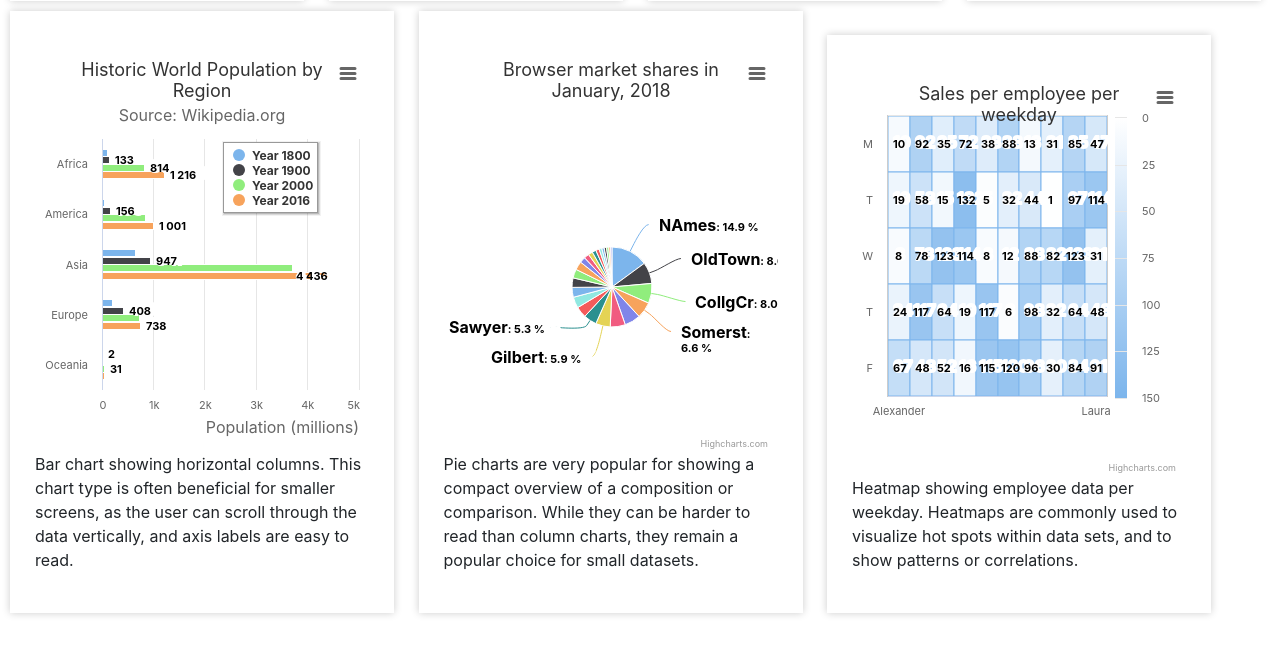
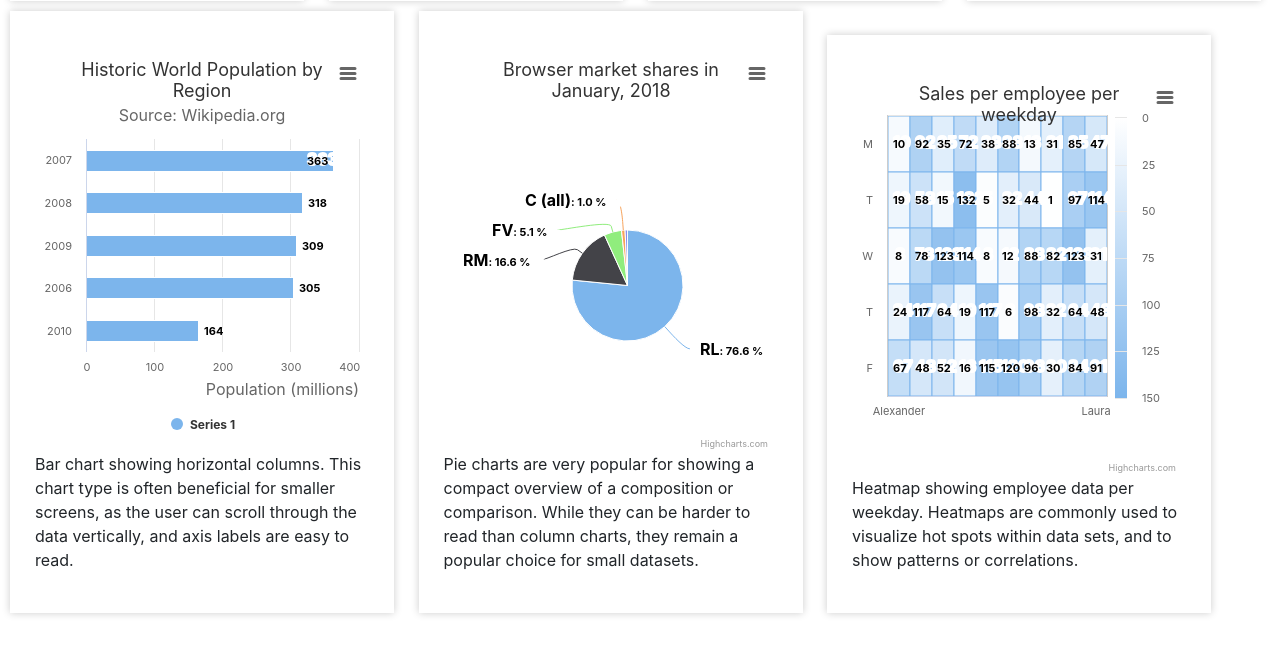
Before and after one commit to alimisumanth/House_Price_Prediction, a Django app: page /charts/ in a window 1280 px wide. Shown: the part 345-998 px from the top of the page. Run offline with Django 3.2, Linux system fonts and the light colour scheme; a user stored in the database is signed in; data comes from the database, SQL or seed files in the repository; both versions use the stored data as it was after the commit; some libraries are stand-ins or nearby versions.

Commit message:
FileUpdate

```diff
--- a/Logs.txt
+++ b/Logs.txt
@@ -1 +1,7 @@
 2021-08-05/14:20:54		Logout successfull
+2021-08-08/20:20:08		Table Created successfully
+2021-08-08/20:24:09		Table Created successfully
+2021-08-08/21:42:10		Table Created successfully
+2021-08-08/21:47:09		Table Created successfully
+2021-08-08/21:49:43		Table Created successfully
+2021-08-08/21:51:17		Table Created successfully
--- a/pr1/static/js/charts.js
+++ b/pr1/static/js/charts.js
@@ -97,68 +97,3 @@ Highcharts.chart('container', {
     }
 
 });
-Highcharts.chart('container1', {
-  chart: {
-    type: 'bar'
-  },
-  title: {
-    text: 'Historic World Population by Region'
-  },
-  subtitle: {
-    text: 'Source: <a href="https://en.wikipedia.org/wiki/World_population">Wikipedia.org</a>'
-  },
-  xAxis: {
-    categories: ['Africa', 'America', 'Asia', 'Europe', 'Oceania'],
-    title: {
-      text: null
-    }
-  },
-  yAxis: {
-    min: 0,
-    title: {
-      text: 'Population (millions)',
-      align: 'high'
-    },
-    labels: {
-      overflow: 'justify'
-    }
-  },
-  tooltip: {
-    valueSuffix: ' millions'
-  },
-  plotOptions: {
-    bar: {
-      dataLabels: {
-        enabled: true
-      }
-    }
-  },
-  legend: {
-    layout: 'vertical',
-    align: 'right',
-    verticalAlign: 'top',
-    x: -40,
-    y: 80,
-    floating: true,
-    borderWidth: 1,
-    backgroundColor:
-      Highcharts.defaultOptions.legend.backgroundColor || '#FFFFFF',
-    shadow: true
-  },
-  credits: {
-    enabled: false
-  },
-  series: [{
-    name: 'Year 1800',
-    data: [107, 31, 635, 203, 2]
-  }, {
-    name: 'Year 1900',
-    data: [133, 156, 947, 408, 6]
-  }, {
-    name: 'Year 2000',
-    data: [814, 841, 3714, 727, 31]
-  }, {
-    name: 'Year 2016',
-    data: [1216, 1001, 4436, 738, 40]
-  }]
-});
--- a/pr1/views.py
+++ b/pr1/views.py
@@ -118,16 +118,18 @@ def charts(request):
             try:
                 data = pd.read_sql_query('SELECT * from predicted_House_pricing', c)
                 if data.shape[0] > 0:
-                    bar_col = data['YearBuilt'].value_counts()
-                    values=bar_col.tolist()
-                    names=list(map(str,bar_col.index.tolist()))
-                    bardata=[{names[i]:values[i]} for i in range(len(names))]
+                    bar_col = data['YrSold'].value_counts()
+                    values_b=bar_col.tolist()
+                    names_b=list(map(str,bar_col.index.tolist()))
+                    bardata=[{names_b[i]:values_b[i]} for i in range(len(names_b))]
+                    print(names_b)
+                    print(bardata)
 
-                    pie_col=data['Neighborhood'].value_counts()
+                    pie_col=data['MSZoning'].value_counts()
                     values = pie_col.tolist()
                     names = list(map(str, pie_col.index.tolist()))
                     pie_data=[{'name':names[i],'y': values[i]} for i in range(len(names))]
-                    return render(request, 'charts.html',{'bar_data': bardata,'piedata':pie_data})
+                    return render(request, 'charts.html',{'bar_data': values_b,'names':names_b,'piedata':pie_data})
             except Exception as e :
                 return render(request, 'result.html', {'data':'Please predict the input data to get the prediction insights'})
     else:
--- a/templates/charts.html
+++ b/templates/charts.html
@@ -85,6 +85,7 @@
     <p class="highcharts-description">
         Heatmap showing employee data per weekday. Heatmaps are commonly used to
         visualize hot spots within data sets, and to show patterns or correlations.
+            {{bardata|safe}}
 
     </p>
 </figure>
@@ -130,6 +131,53 @@ Highcharts.chart('container2', {
   }]
 });
 </script>
+<script>
+bardata={{bar_data|safe}}
+names={{names|safe}}
+Highcharts.chart('container1', {
+  chart: {
+    type: 'bar'
+  },
+  title: {
+    text: 'Historic World Population by Region'
+  },
+  subtitle: {
+    text: 'Source: <a href="https://en.wikipedia.org/wiki/World_population">Wikipedia.org</a>'
+  },
+  xAxis: {
+    categories:  names,
+    title: {
+      text: null
+    }
+  },
+  yAxis: {
+    min: 0,
+    title: {
+      text: 'Population (millions)',
+      align: 'high'
+    },
+    labels: {
+      overflow: 'justify'
+    }
+  },
+  tooltip: {
+    valueSuffix: ' millions'
+  },
+  plotOptions: {
+    bar: {
+      dataLabels: {
+        enabled: true
+      }
+    }
+  },
+  credits: {
+    enabled: false
+  },
+  series:  [{
+        data: bardata
+    }]
+});
+</script>
 
 </body>
 </html>
--- a/templates/navbar.html
+++ b/templates/navbar.html
@@ -41,7 +41,7 @@
     <div class="collapse navbar-collapse" id="navbarText">
       <ul class="navbar-nav me-auto mb-2 mb-lg-0">
         <li class="nav-item">
-          <a class="nav-link active" aria-current="page" href="{% url 'pr1:home' %}">Home</a>
+              <a class="nav-link active" aria-current="page" href="{% url 'pr1:home' %}">Home</a>
         </li>
         <li class="nav-item">
           <a class="nav-link" href="{% url 'pr1:input' %}">Input</a>
```
Also changed, not shown: db.sqlite3.
